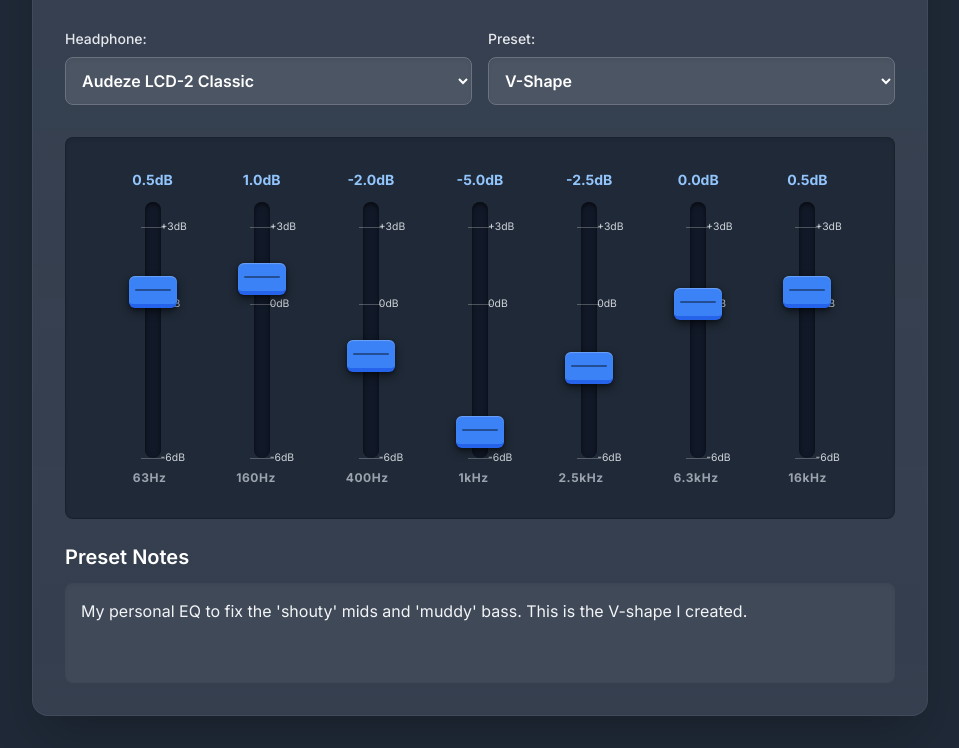
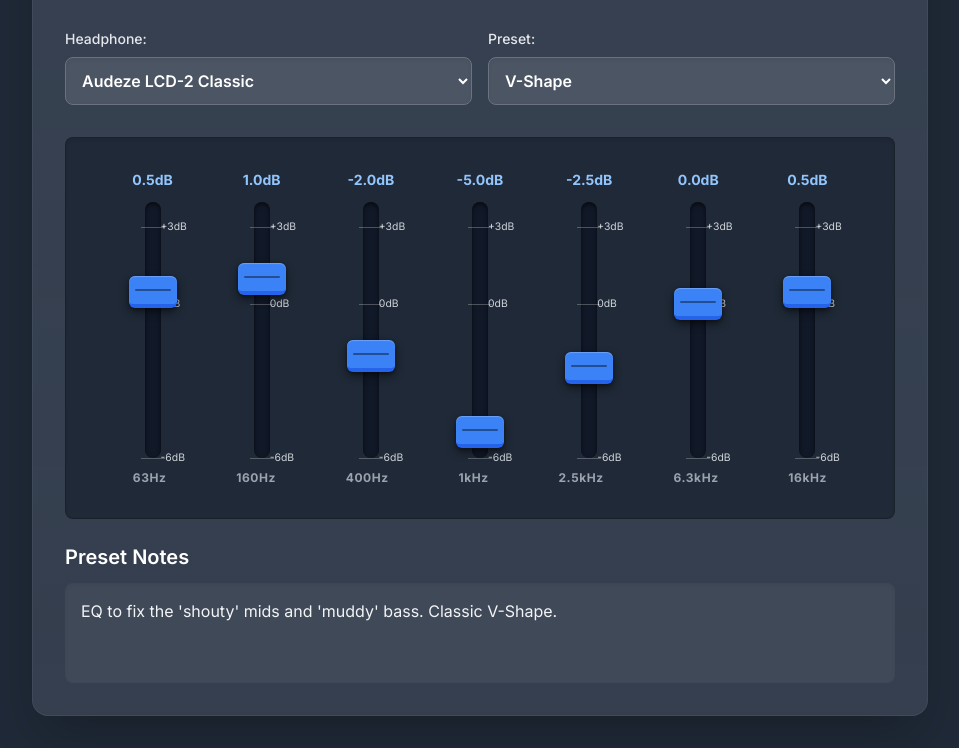
Before and after one commit to MSxADA/Headphone-EQ, a plain HTML site: page index.html in a window 1280 px wide. Shown: the part 149-897 px from the top of the page, without its empty margins (160-1119 px from the left). Drawn offline with nearby package versions, Linux system fonts and the light colour scheme.

Commit message:
Refine V-Shape EQ description
Updated the description for the V-Shape EQ to be more concise.

```diff
--- a/index.html
+++ b/index.html
@@ -156,7 +156,7 @@
                 "My Custom EQ": {
                     "V-Shape": {
                         values: [0.5, 1, -2, -5, -2.5, 0, 0.5],
-                        description: "My personal EQ to fix the 'shouty' mids and 'muddy' bass. This is the V-shape I created."
+                        description: "EQ to fix the 'shouty' mids and 'muddy' bass. Classic V-Shape."
                     }
                 },
                 "Listening Styles": {
```
